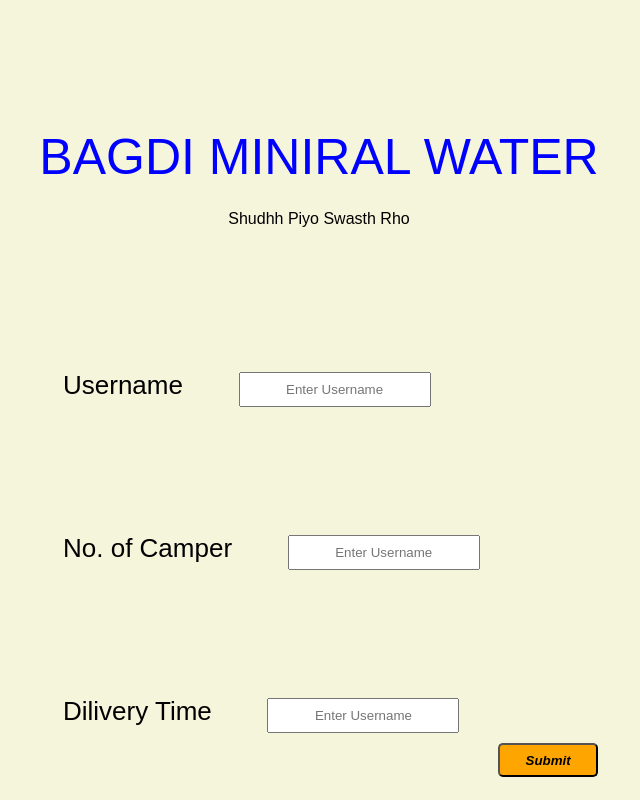
After one commit to itsjatin135s/Project_BMW, a Flask app: page /add_customer in a window 1280 px wide. The commit adds this page. Shown: the whole page, without its empty margins (321-961 px from the left). Run offline with Flask 2, Linux system fonts and the light colour scheme; the visitor is signed in with stand-in values (Sample User, id 1); some libraries are stand-ins or nearby versions.

Commit message:
added cust templates

```diff
--- /dev/null
+++ b/templates/add_cust.html
@@ -0,0 +1,39 @@
+<!DOCTYPE html>
+<html>
+<head>
+  <meta charset="utf-8">
+  <meta http-equiv="X-UA-Compatible" content="IE=edge">
+  <title>BMW</title>
+  <link rel="stylesheet" href="{{url_for('static',filename='styles/login_style.css')}}">
+  <link rel="stylesheet" href="{{url_for('static',filename='styles/index_crousal.css')}}">
+
+  <!-- <script type="text/javascript" charset="utf-8" src="{{url_for('static',filename='scripts/navbar.js')}}"></script> -->
+  <!-- <script type="text/javascript" charset="utf-8" src="{{url_for('static',filename='scripts/index_crousal.js')}}"></script> -->
+
+
+
+</head>
+<body>
+  <div>
+      <p class="title"> BAGDI MINIRAL WATER </p>
+      <p class="qoute"> Shudhh Piyo Swasth Rho </p>
+  </div>
+  <form action="add_customer" method="post" accept-charset="utf-8">
+    <div>
+      <label class="lable">Username</label>
+      <input class="uname" type="text" name="uname"  placeholder="Enter Username">
+    </div>
+    <div>
+      <label class="lable">No. of Camper</label>
+      <input class="uname" type="text" name="camp"  placeholder="Enter Username">
+    </div>
+    <div>
+      <label class="lable">Dilivery Time</label>
+      <input class="uname" type="text" name="tim_dliv"  placeholder="Enter Username">
+    </div>
+    <button class="submit_button" type="submit">Submit</button>
+  </form>
+
+</div>
+</body>
+</html>
--- a/templates/customer_login.html
+++ b/templates/cust_detail.html
@@ -18,14 +18,10 @@
       <p class="title"> BAGDI MINIRAL WATER </p>
       <p class="qoute"> Shudhh Piyo Swasth Rho </p>
   </div>
-  <form action="index_submit" method="get" accept-charset="utf-8">
+  <form action="customer_details" method="post" accept-charset="utf-8">
     <div>
       <label class="lable">Username</label>
       <input class="uname" type="text" name="uname"  placeholder="Enter Username">
-    </div>
-    <div>
-      <label class="lable">Password</label>
-      <input class="pass" type="password" name="pass"  placeholder="Enter Password">
     </div>
   </form>
 
--- a/templates/index.html
+++ b/templates/index.html
@@ -14,8 +14,9 @@
 
   <div class="divredirector">
   	<a class="redirector" href="{{ url_for('admin_login') }}" title="Admin">Admin</a>
-  	<a class="redirector" href="{{ url_for('customer_login') }}" title="Customer">Customer</a>
   </div>
+	<div class="iohjgf">
+
 
 </body>
 </html>
```
